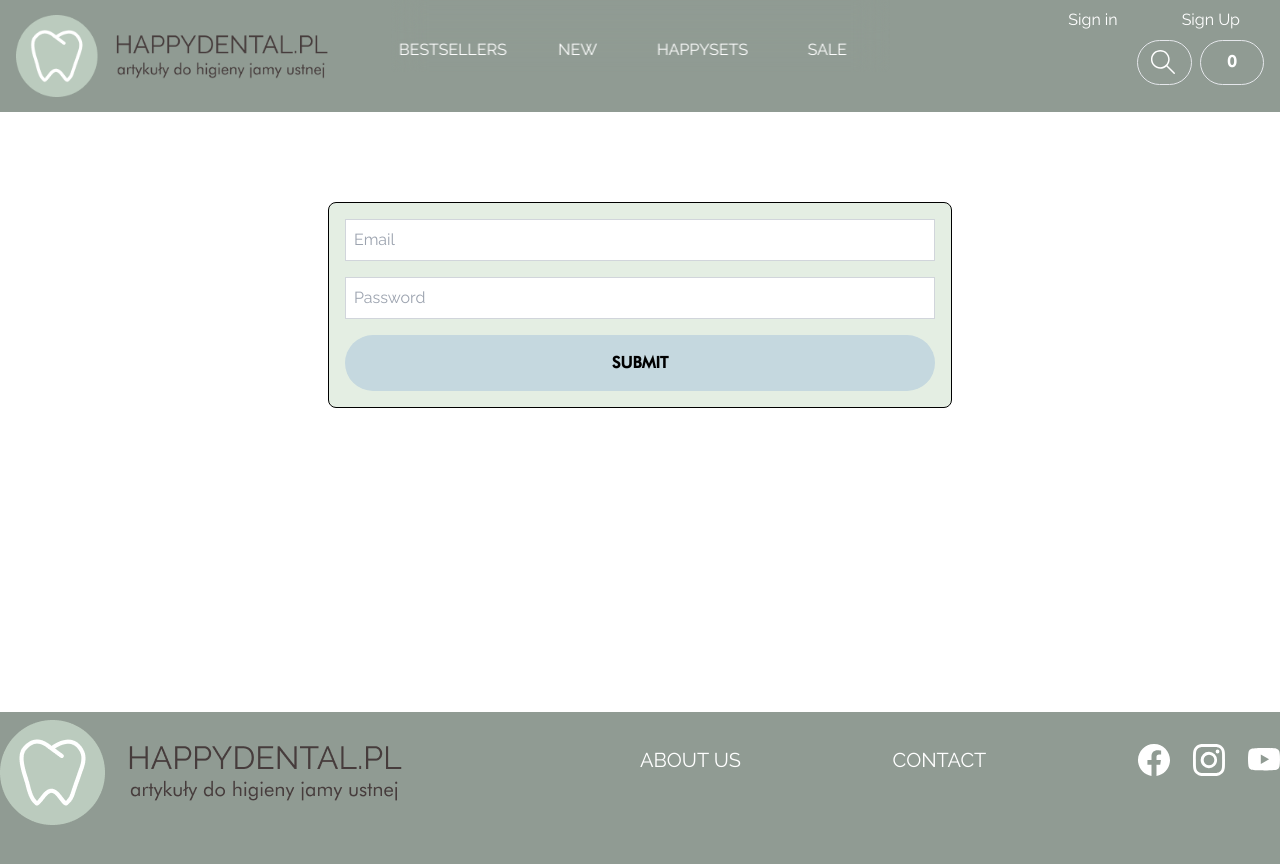
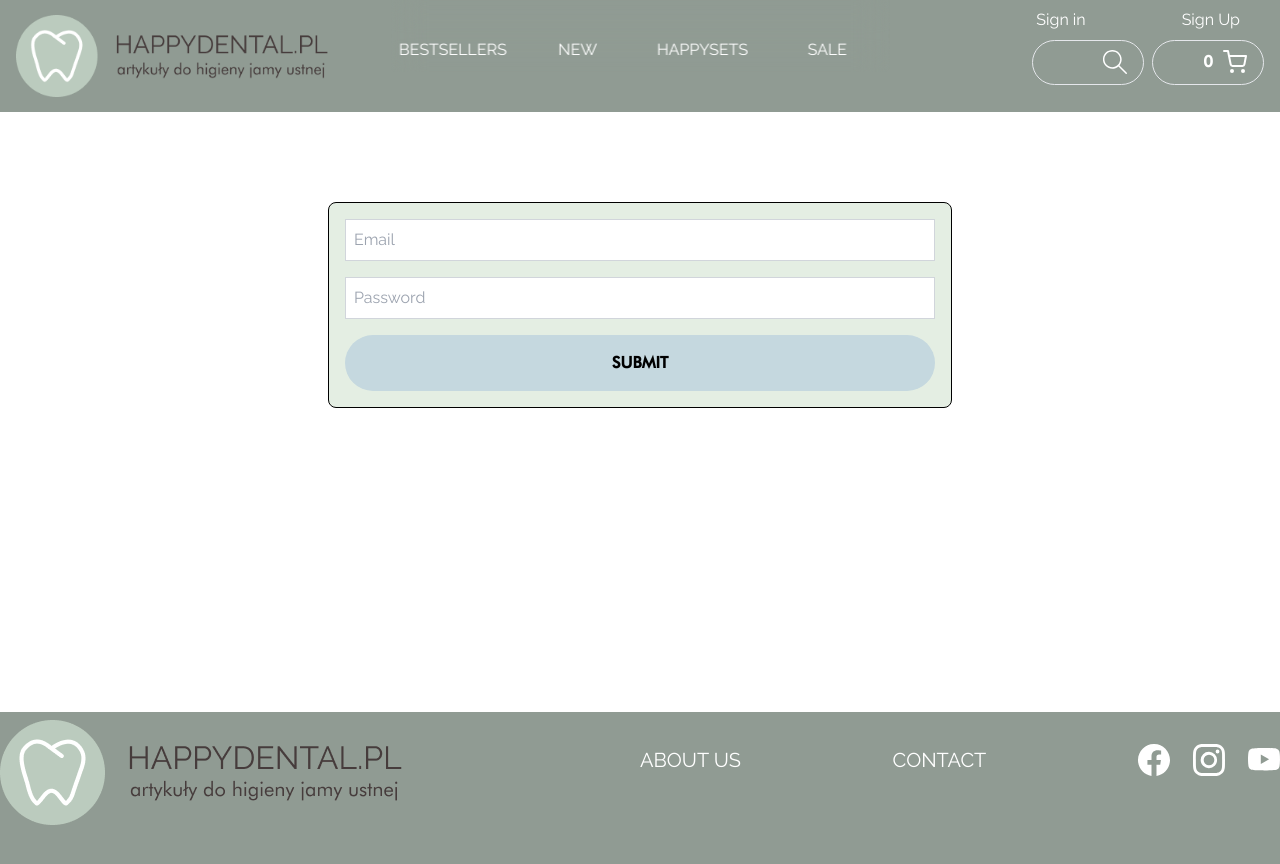
Before and after one commit to bartek2397/happy_dental_redesign, a Next.js app: page /sign-in in a window 1280 px wide. Shown: the top 864 px of the page. Built offline with nearby package versions, Linux system fonts and the light colour scheme; no server answers; what tailwindcss-fluid-type would draw is missing.

Commit message:
some fixes

```diff
--- a/app/components/Button.tsx
+++ b/app/components/Button.tsx
@@ -31,7 +31,7 @@ const Button: React.FC<ButtonProps> = ({
       }`}
     >
       {Icon && (
-        <Icon size={16} className="absolute left-10 top-3" />
+        <Icon size={24} className="absolute right-4 top-[50%] -translate-y-[50%]" />
       )}
       <Link href={`${link}`}>{label}</Link>
     </button>
--- a/app/components/inputs/NavInput.tsx
+++ b/app/components/inputs/NavInput.tsx
@@ -16,7 +16,7 @@ const NavInput: React.FC<InputProps> = ({ type = 'text', icon: Icon, disabled, v
   const [isFocused, setIsFocused] = useState(false)
 
   return (
-    <div className={` h-full relative text-white bg-transparent border-solid border rounded-full ${isFocused ? 'w-[214px] transition' : 'w-[107px] transition'}`}>
+    <div className={`w-[50%] h-full relative text-white bg-transparent border-solid border rounded-full ${isFocused ? 'w-[214px] transition' : 'w-[107px] transition'}`}>
       <input
           className={`w-full h-full bg-transparent rounded-full px-4 ${isFocused ? '' : ''}`}
           type={type}
--- a/app/components/navbar/Navbar.tsx
+++ b/app/components/navbar/Navbar.tsx
@@ -97,7 +97,7 @@ const Navbar: React.FC<NavbarProps> = ({ currentUser }) => {
           {currentUser ? (
             <UserMenu currentUser={currentUser} />
           ) : (
-          <div className='flex gap-16 items-center mx-6 mt-2 text-white '>
+          <div className='flex gap-24 items-center px-6 mt-2 text-white '>
             <p className='hover:underline cursor-pointer'>
               <Link href='/sign-in'>Sign in</Link>
             </p>
@@ -107,9 +107,9 @@ const Navbar: React.FC<NavbarProps> = ({ currentUser }) => {
           </div>
           )}
         </div>
-          <div className=' lg:flex justify-between gap-2 hidden absolute top-10 right-0 h-[40%]'>
+          <div className='lg:flex justify-between gap-2 hidden absolute top-10 right-0 h-[40%]'>
             <NavInput type='text' icon={SlMagnifier} />
-            <Button label='0' color="transparent"  className="h-full w-full relative text-white bg-transparent border-solid border rounded-full"/>
+            <Button label='0' color="transparent" icon={FiShoppingCart}  className="w-[50%] h-full text-white  bg-transparent border-solid border font-normal"/>
           </div>
       </nav>
     </div>
--- a/app/product/[productId]/page.tsx
+++ b/app/product/[productId]/page.tsx
@@ -8,6 +8,10 @@ import { BsCheckLg } from "react-icons/bs";
 import getProductById from "@/app/actions/getProductById";
 import EmptyState from "@/app/components/EmptyState";
 import Button from "@/app/components/Button";
+
+interface IParams {
+  productId: string;
+}
 
 const ProductPage = async ({ params }: { params: IParams }) => {
 
```
